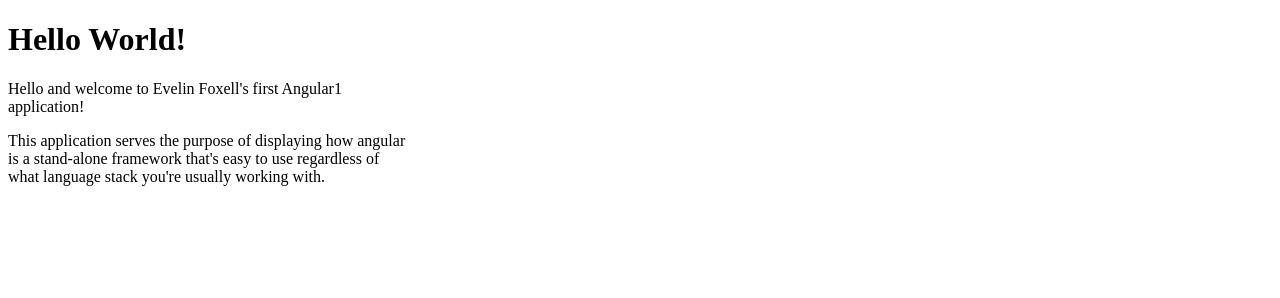
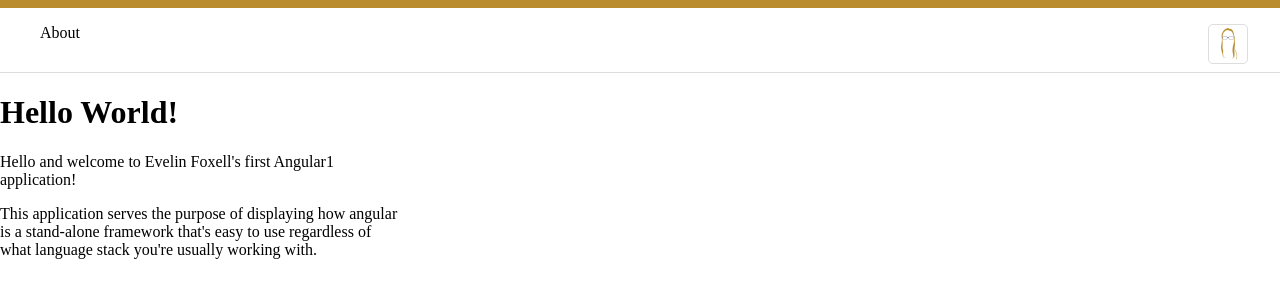
Before and after one commit to EvelinFoxell/LanguagelessAngular1, a plain HTML site: page index.html in a window 1280 px wide. Drawn offline with Linux system fonts and the light colour scheme.

Commit message:
Started styling index page

```diff
--- a/css/style.css
+++ b/css/style.css
@@ -1,3 +1,29 @@
+body, html {
+	width: 100%;
+	height: 100%;
+	margin: 0;
+	padding: 0;
+}
+
+ul.menu {
+	list-style: none;
+}
+
+ul.menu li {
+	display: inline-block;
+	float: left;
+}
+
+#menuwrapper {
+	width: 100%;
+	display: block;
+	height: 4em;
+	border-bottom: 1px solid #dddddd;
+	border-top: 0.5em solid #BA8C2D;
+	padding: 0;
+	margin: 0;
+}
+
 .title {
 	font-weight: bold;
 	text-align: right;
@@ -10,3 +36,20 @@
 	display: block;
 	float: left;
 }
+
+.icon-wrapper {
+	display: inline-block;
+	border-radius: 0.3em;
+	position: relative;
+	border: 1px solid #dddddd;
+	width: 2em;
+	height: 2em;
+	float: right;
+	padding: 0.2em;
+	margin-right: 2em;
+}
+
+.icon {
+	width:2em;
+	height:2em;
+}
--- a/index.html
+++ b/index.html
@@ -1,6 +1,7 @@
 <!DOCTYPE html>
 <html>
 	<head>
+		<meta charset="UTF-8">
 		<title>Hello frameless</title>
 		<script type="text/javascript" src="./js/angular.min.js"></script>
 		<script type="text/javascript" src="./js/script.js"></script>
@@ -8,7 +9,12 @@
 	</head>
 	<body ng-app="myModule" ng-controller="myController">
 		<div id="menuwrapper">
-
+			<div class="menu-container">
+				<ul class="menu">
+					<li>About</li>
+				</ul>
+			</div>
+			<div class="icon-wrapper"><img src="./img/Designer_small.png" class="icon"></div>
 		</div>
 
 		<div id="content">
```
Also changed, not shown: about.html (+1 -0 lines), img/Designer_small.png (added).
